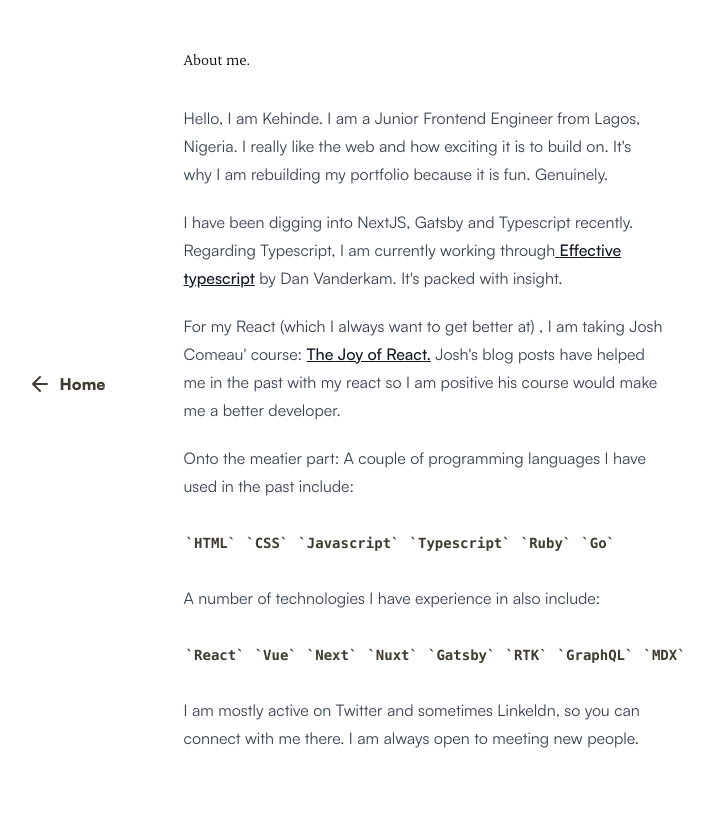
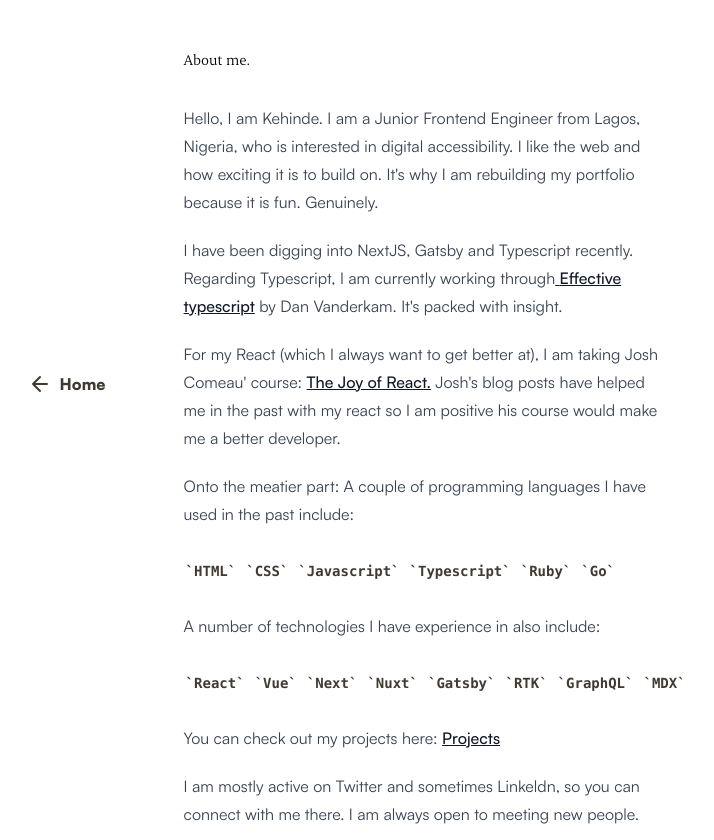
Before and after one commit to adeleke5140/portfolio-v2, a Next.js app: page /about in a window 1280 px wide. Shown: the whole page, without its empty margins (34-748 px from the left). Before the commit the page ends 800 px from the top, so only its background shows below. Built offline with nearby package versions, Linux system fonts and the light colour scheme.

Commit message:
update about page

```diff
--- a/src/pages/about.tsx
+++ b/src/pages/about.tsx
@@ -1,5 +1,7 @@
+import { BackButton } from "@/components/backButton";
 import { PageWrapper } from "@/components/pageWrapper";
 import Head from "next/head";
+import Link from "next/link";
 
 const languages = ["HTML", "CSS", "Javascript", "Typescript", "Ruby", "Go"];
 
@@ -27,10 +29,11 @@ const About = () => {
         <section className="prose pb-3">
           <p>
             Hello, I am Kehinde. I am a Junior Frontend Engineer from Lagos,
-            Nigeria. I really like the web and how exciting it is to build on.
-            It&apos;s why I am rebuilding my portfolio because it is fun.
-            Genuinely.
+            Nigeria, who is interested in digital accessibility. I like the web
+            and how exciting it is to build on. It&apos;s why I am rebuilding my
+            portfolio because it is fun. Genuinely.
           </p>
+
           <p>
             I have been digging into NextJS, Gatsby and Typescript recently.
             Regarding Typescript, I am currently working through
@@ -41,7 +44,7 @@ const About = () => {
             by Dan Vanderkam. It&apos;s packed with insight.
           </p>
           <p>
-            For my React (which I always want to get better at) , I am taking
+            For my React (which I always want to get better at), I am taking
             Josh Comeau&apos; course:{" "}
             <a href="https://www.joyofreact.com/">The Joy of React.</a>{" "}
             Josh&apos;s blog posts have helped me in the past with my react so I
@@ -73,6 +76,10 @@ const About = () => {
             </ul>
           </section>
           <p>
+            You can check out my projects here:{" "}
+            <Link href="/projects">Projects</Link>
+          </p>
+          <p>
             I am mostly active on Twitter and sometimes Linkeldn, so you can
             connect with me there. I am always open to meeting new people.
           </p>
```
